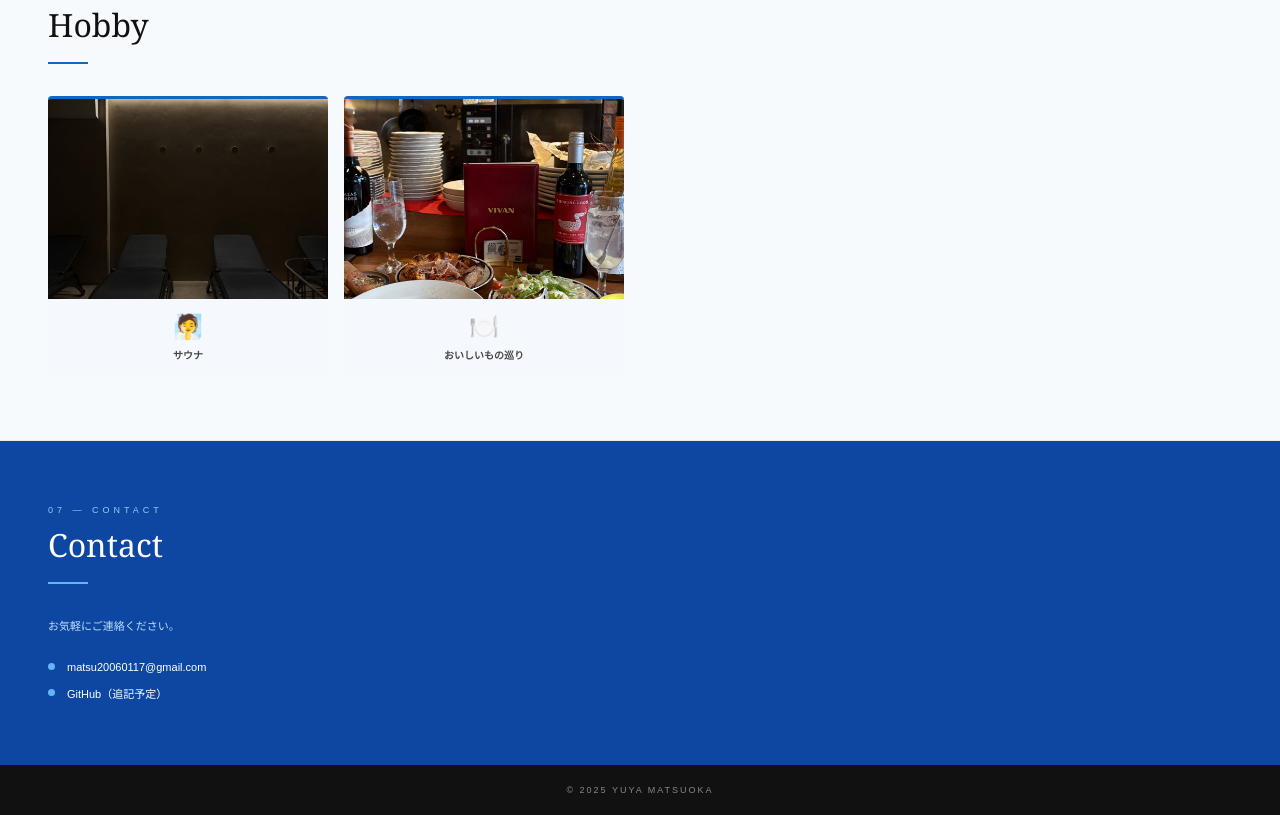
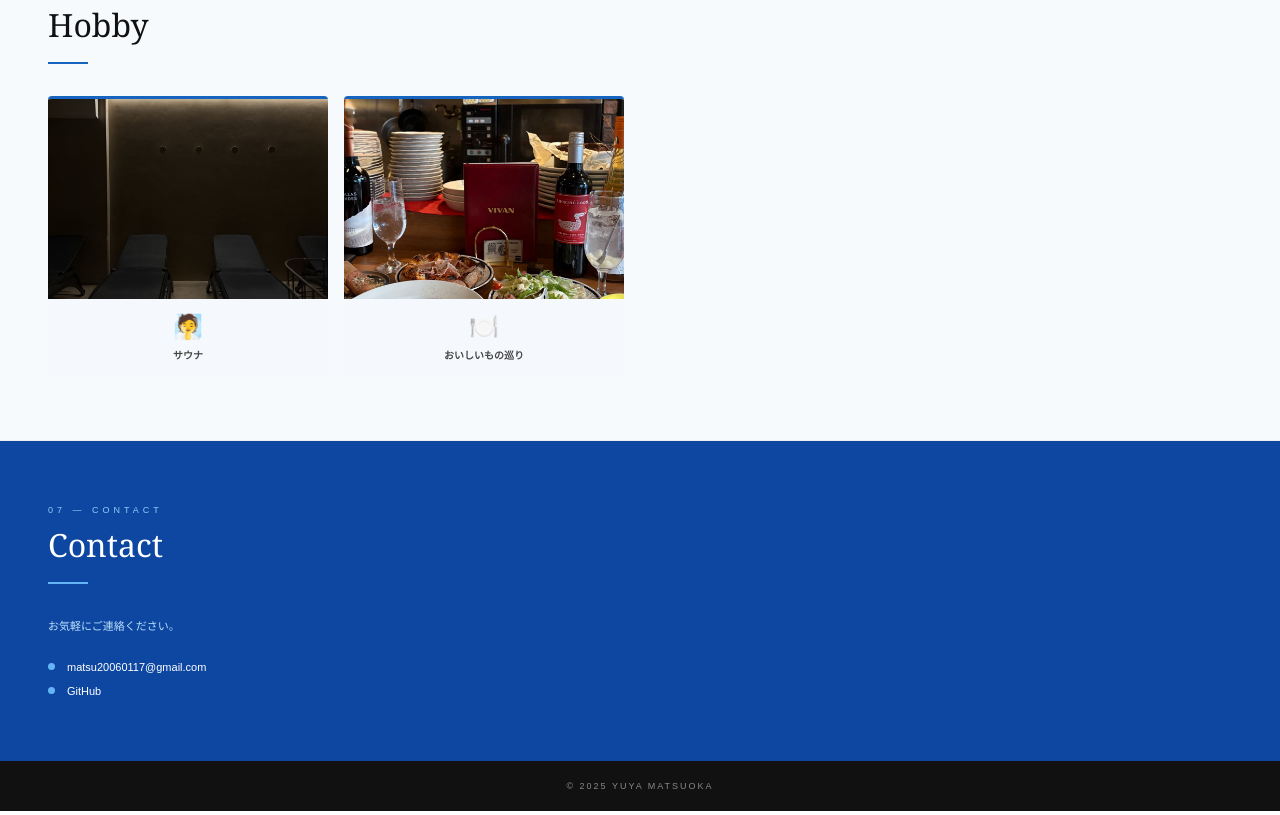
Before and after one commit to yuya-matsuoka/portfolio, a plain HTML site: page index.html in a window 1280 px wide. Shown: the part 2463-3278 px from the top of the page. Drawn offline with Linux system fonts and the light colour scheme.

Commit message:
ContactにGithubのURLを追加

```diff
--- a/index.html
+++ b/index.html
@@ -345,7 +345,7 @@
   <p class="contact-desc">お気軽にご連絡ください。</p>
   <div class="contact-links">
     <div class="contact-link"><div class="contact-dot"></div>matsu20060117@gmail.com</div>
-    <div class="contact-link"><div class="contact-dot"></div>GitHub（追記予定）</div>
+    <div class="contact-link"><div class="contact-dot"></div><a href="https://github.com/yuya-matsuoka" target="_blank" style="color:#ffffff; text-decoration:none;">GitHub</a></div>
   </div>
 </section>
 
```
